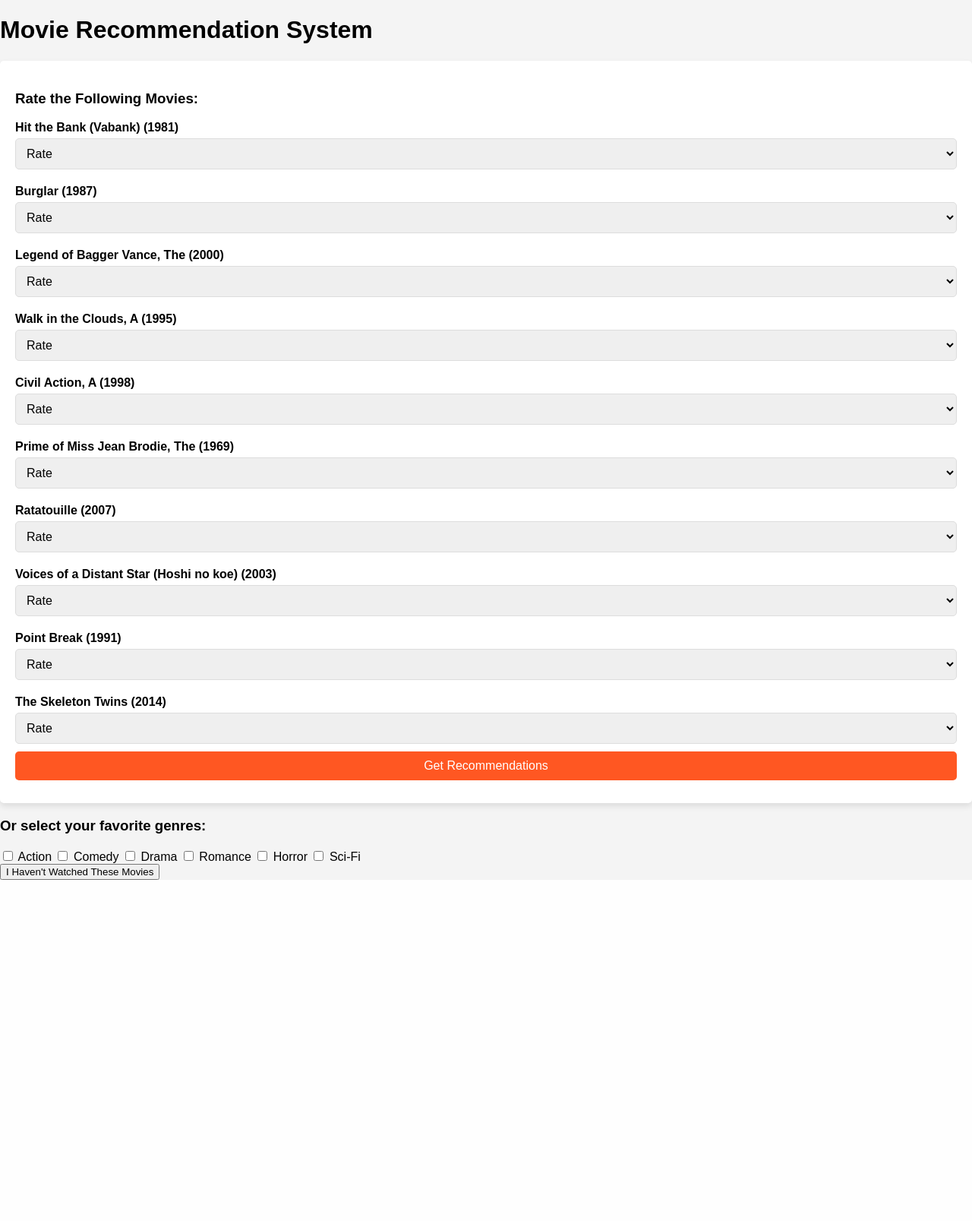
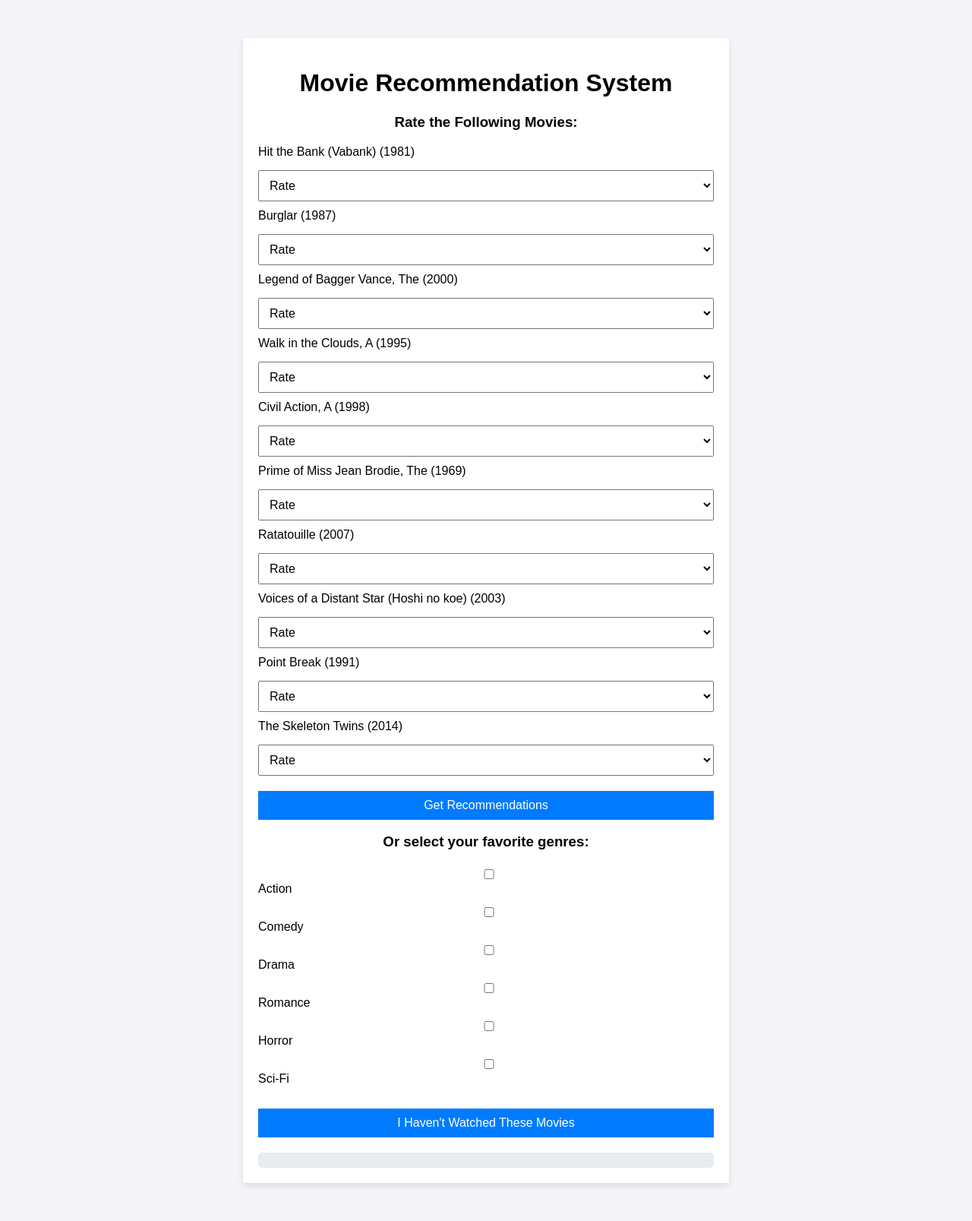
Before and after one commit to omk181-lab/CineMate, a Flask app: page / in a window 1280 px wide. Shown: the whole page at 76% size. Before the commit the page ends 1158 px from the top, so only its background shows below. Run offline with Flask 3, Linux system fonts and the light colour scheme; parts of the project's set-up code (start-up, migrations or seed data) failed here and were passed over.

Commit message:
Update style.css

```diff
--- a/static/css/style.css
+++ b/static/css/style.css
@@ -1,110 +1,53 @@
 body {
     font-family: Arial, sans-serif;
+    background-color: #f4f4f9;
     margin: 0;
     padding: 0;
-    background-color: #f4f4f4;
 }
 
-header .navbar {
-    background-color: #ff5722;
-    color: white;
-    padding: 10px 20px;
-    display: flex;
-    justify-content: space-between;
-    align-items: center;
+.container {
+    max-width: 600px;
+    margin: 50px auto;
+    background: #fff;
+    padding: 20px;
+    box-shadow: 0 4px 8px rgba(0, 0, 0, 0.1);
 }
 
-header .navbar h1 {
-    margin: 0;
+h1, h3 {
+    text-align: center;
 }
 
-header .navbar nav a {
-    color: white;
-    text-decoration: none;
-    margin-left: 15px;
-}
-
-header .navbar nav a:hover {
-    text-decoration: underline;
-}
-
-main {
-    padding: 20px;
-}
-
-h2 {
-    color: #ff5722;
-    margin-bottom: 10px;
-}
-
-.movie-grid {
-    display: grid;
-    grid-template-columns: repeat(auto-fill, minmax(200px, 1fr));
-    gap: 20px;
-}
-
-.movie-card {
-    background-color: white;
-    border-radius: 5px;
-    box-shadow: 0 4px 8px rgba(0, 0, 0, 0.1);
-    overflow: hidden;
-    text-align: center;
-    padding: 10px;
-}
-
-.movie-card img {
-    max-width: 100%;
-    border-bottom: 1px solid #ddd;
-}
-
-.movie-card h3 {
-    font-size: 1.2rem;
-    margin: 10px 0 5px;
-}
-
-.movie-card p {
-    margin: 5px 0;
-    font-size: 0.9rem;
-    color: #555;
-}
-
-form {
-    background-color: white;
-    padding: 20px;
-    border-radius: 5px;
-    box-shadow: 0 4px 8px rgba(0, 0, 0, 0.1);
+form, #genre-selection {
     margin-top: 20px;
 }
 
-form label {
-    font-weight: bold;
+label {
     display: block;
-    margin: 10px 0 5px;
+    margin: 10px 0;
 }
 
-form input, form select, form button {
+input, select, button {
     width: 100%;
     padding: 10px;
-    margin-bottom: 10px;
     font-size: 1rem;
-    border: 1px solid #ddd;
+    margin-top: 5px;
+}
+
+button {
+    background-color: #007bff;
+    color: #fff;
+    border: none;
+    cursor: pointer;
+    margin-top: 20px;
+}
+
+button:hover {
+    background-color: #0056b3;
+}
+
+#recommendations {
+    margin-top: 20px;
+    padding: 10px;
+    background-color: #e9ecef;
     border-radius: 5px;
 }
-
-form button {
-    background-color: #ff5722;
-    color: white;
-    border: none;
-    cursor: pointer;
-}
-
-form button:hover {
-    background-color: #e64a19;
-}
-
-footer {
-    text-align: center;
-    margin-top: 20px;
-    color: #777;
-    font-size: 0.8rem;
-}
```
